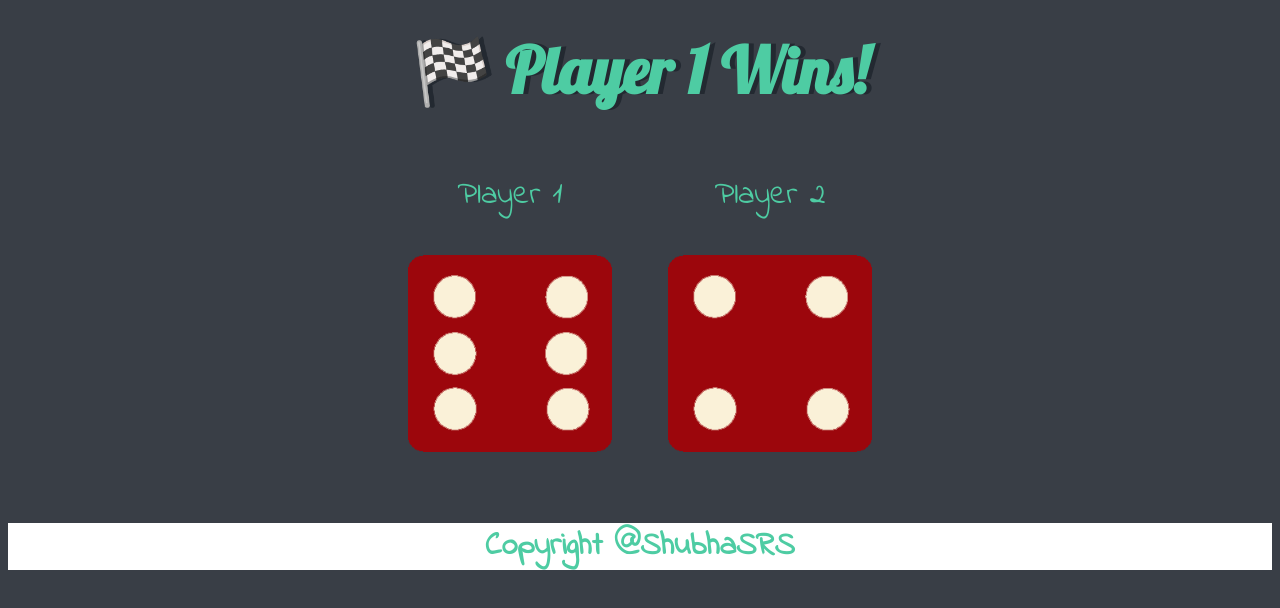
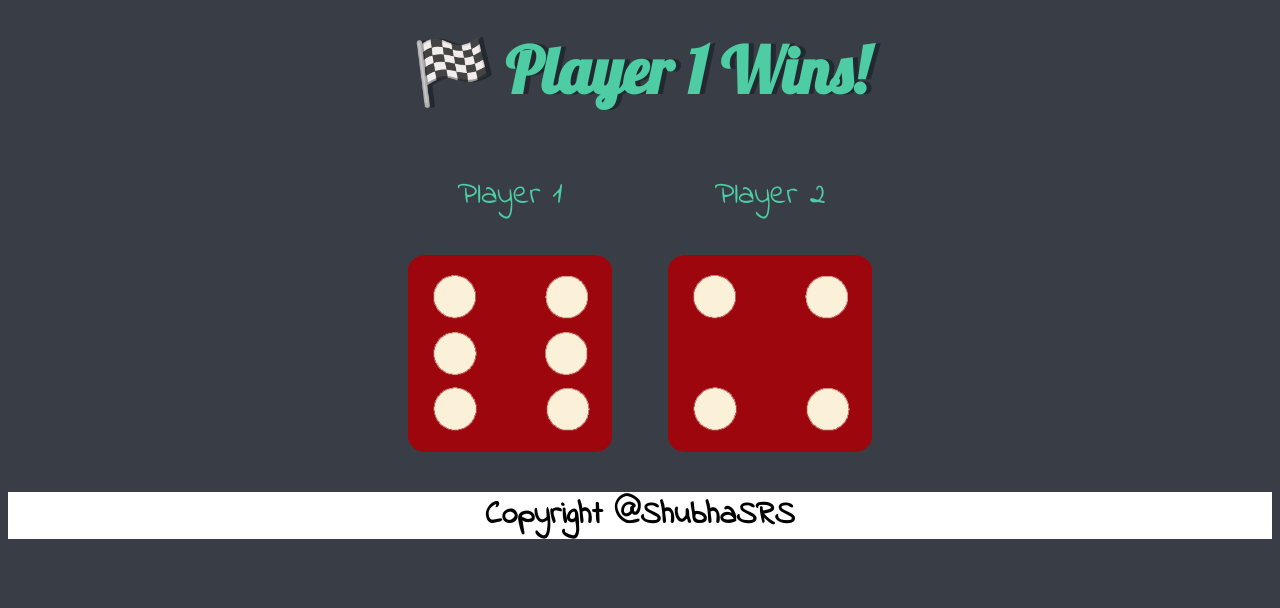
Before and after one commit to ShubhaSRS/Dice-Clash-Two-Player-Showdown, a plain HTML site: page index.html in a window 1280 px wide. Drawn offline with Linux system fonts and the light colour scheme.

Commit message:
Update styles.css

```diff
--- a/styles.css
+++ b/styles.css
@@ -32,10 +32,9 @@ img {
   width: 80%;
 }
 
-footer {
+footer p {
   color:black;
   font-weight: 900;
-  margin-top: 5%;
   text-align: center;
   font-family: 'Indie Flower', cursive;
   background-color: white;
```
